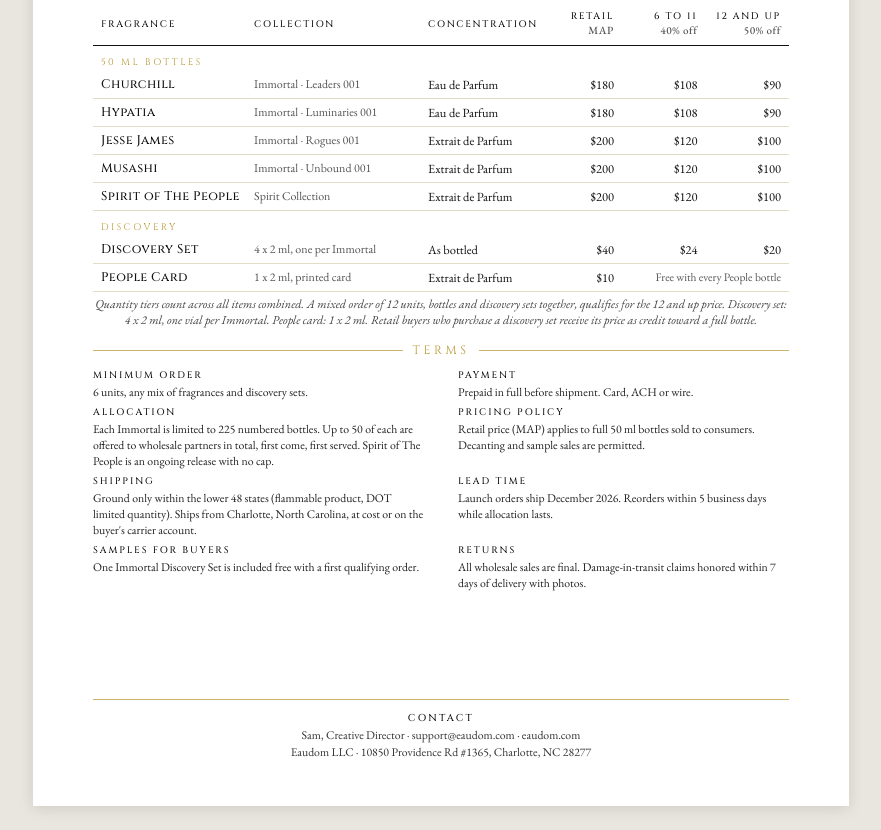
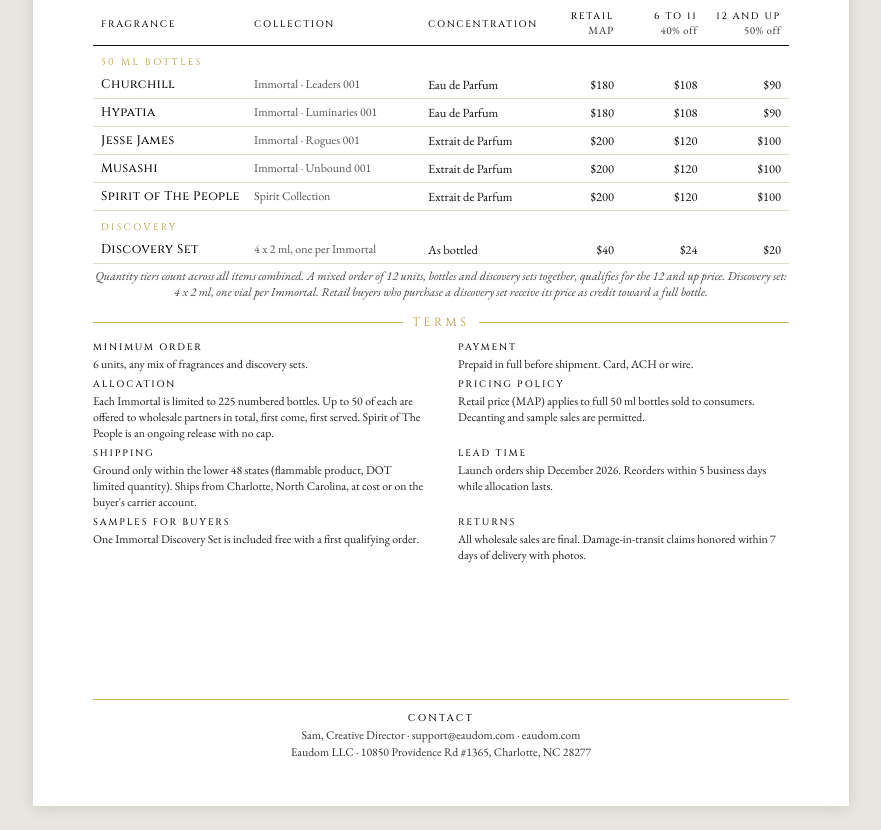
Before and after one commit to robertrogue/eaudom-wholesale, a plain HTML site: page index.html in a window 1280 px wide. Shown: the part 1354-2184 px from the top of the page, without its empty margins (199-1080 px from the left). Drawn offline with nearby package versions, Linux system fonts and the light colour scheme.

Commit message:
drop People card row

```diff
--- a/index.html
+++ b/index.html
@@ -152,10 +152,9 @@
       <tr><td class="name">Spirit of The People</td><td class="col">Spirit Collection</td><td>Extrait de Parfum</td><td class="n">$200</td><td class="n">$120</td><td class="n">$100</td></tr>
       <tr class="section"><td colspan="6">Discovery</td></tr>
       <tr><td class="name">Discovery Set</td><td class="col">4 x 2 ml, one per Immortal</td><td>As bottled</td><td class="n">$40</td><td class="n">$24</td><td class="n">$20</td></tr>
-      <tr><td class="name">People Card</td><td class="col">1 x 2 ml, printed card</td><td>Extrait de Parfum</td><td class="n">$10</td><td class="n" colspan="2" style="font-size:11.5px;color:#555">Free with every People bottle</td></tr>
     </tbody>
   </table>
-  <p class="note">Quantity tiers count across all items combined. A mixed order of 12 units, bottles and discovery sets together, qualifies for the 12 and up price. Discovery set: 4 x 2 ml, one vial per Immortal. People card: 1 x 2 ml. Retail buyers who purchase a discovery set receive its price as credit toward a full bottle.</p>
+  <p class="note">Quantity tiers count across all items combined. A mixed order of 12 units, bottles and discovery sets together, qualifies for the 12 and up price. Discovery set: 4 x 2 ml, one vial per Immortal. Retail buyers who purchase a discovery set receive its price as credit toward a full bottle.</p>
 
   <div class="rule"><span>Terms</span></div>
   <div class="terms">
```
